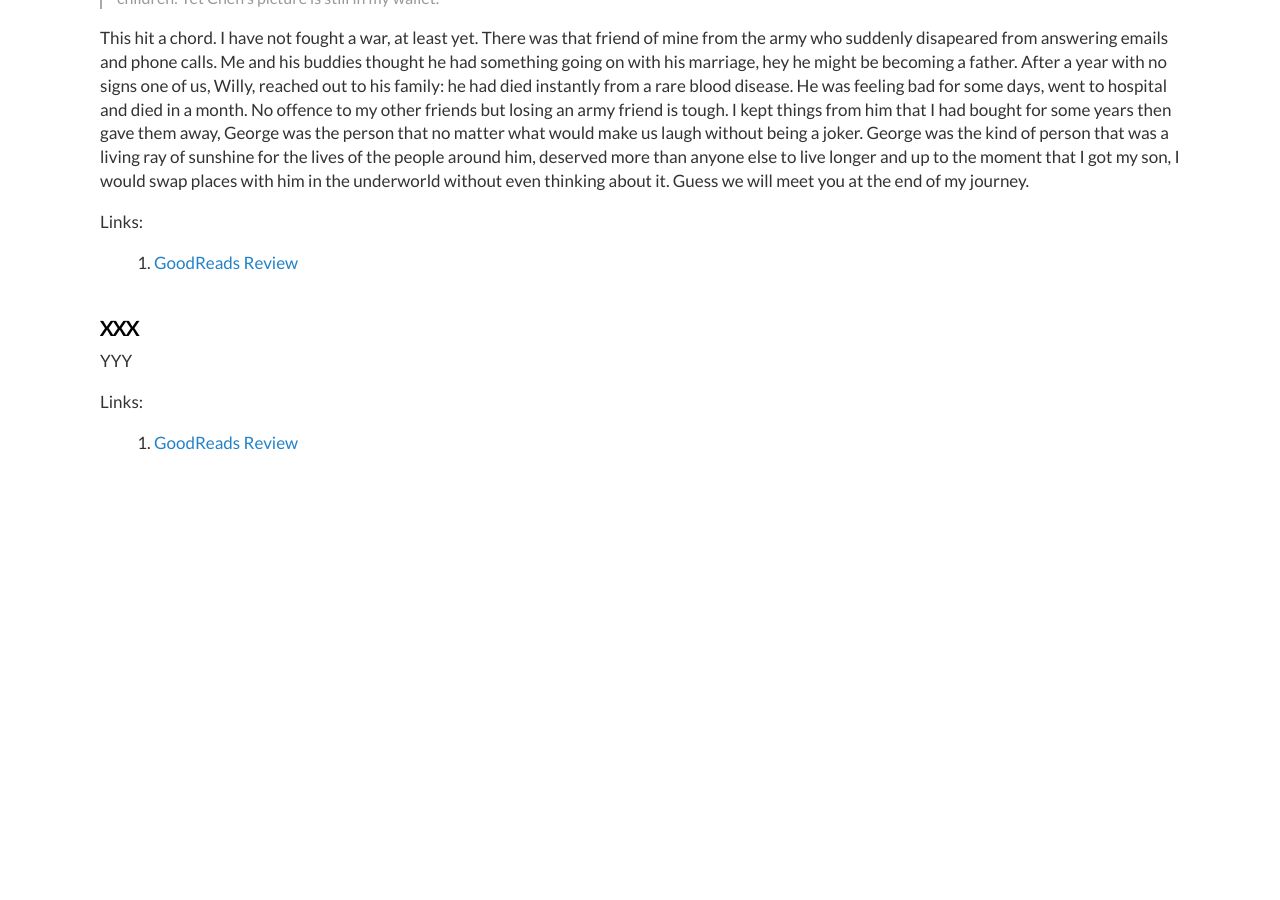
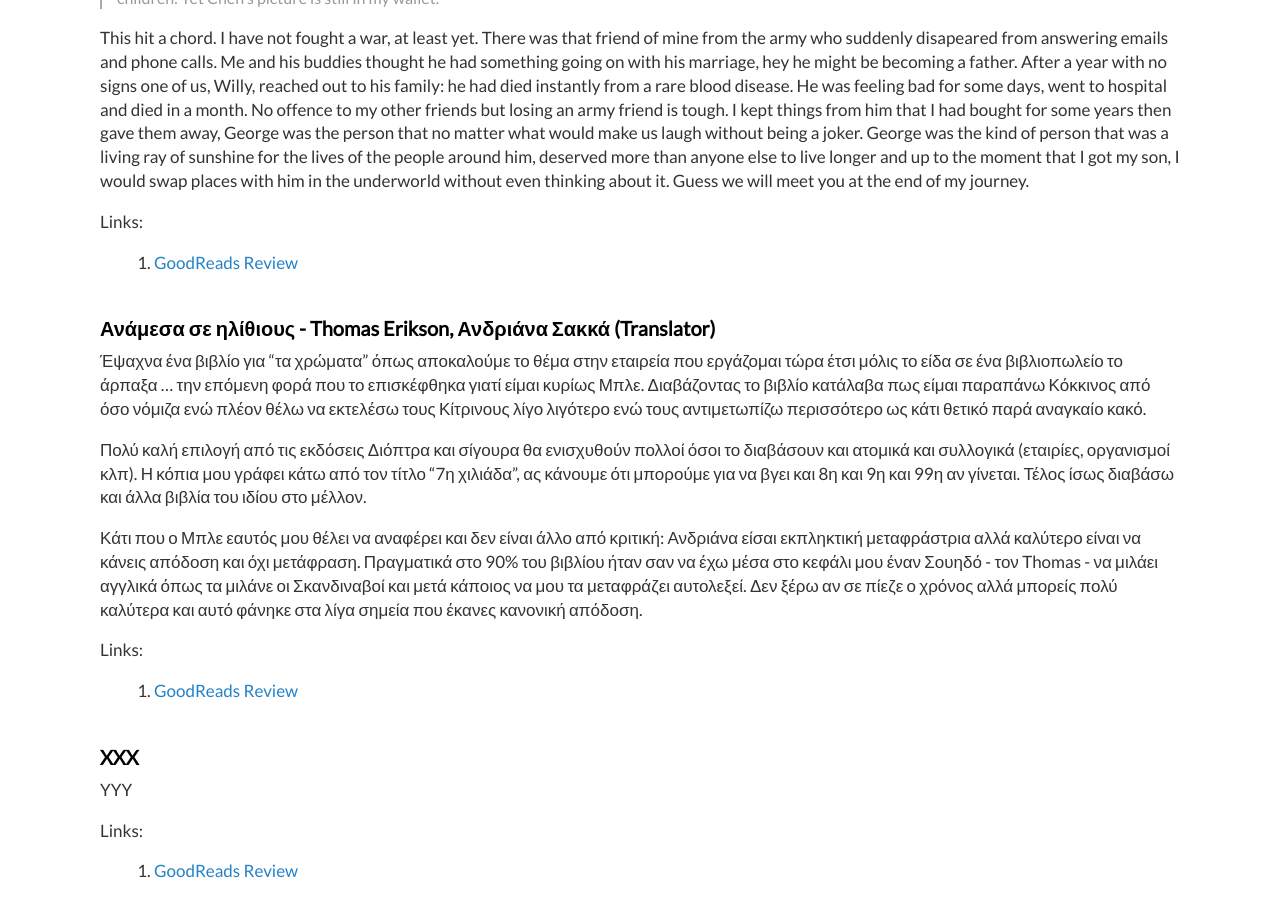
Before and after one commit to dimitrismistriotis/dimitrismistriotis.github.io, a Jekyll site: the page built from _posts/2020-01-13-books_of_2020.md, in a window 1280 px wide and 900 px high, scrolled down 4802 px. Built offline with Jekyll 4.4.1, drawn with Linux system fonts in a browser that asks for light colours; before the commit the page ends 5274 px from its top, so only the background shows below that.

Commit message:
Surrounded

```diff
--- a/_posts/2020-01-13-books_of_2020.md
+++ b/_posts/2020-01-13-books_of_2020.md
@@ -192,6 +192,18 @@ Links:
 
 1.  [GoodReads Review](https://www.goodreads.com/review/show/2444471372)
 
+## Ανάμεσα σε ηλίθιους -  Thomas Erikson, Ανδριάνα Σακκά (Translator)
+
+Έψαχνα ένα βιβλίο για "τα χρώματα" όπως αποκαλούμε το θέμα στην εταιρεία που εργάζομαι τώρα έτσι μόλις το είδα σε ένα βιβλιοπωλείο το άρπαξα ... την επόμενη φορά που το επισκέφθηκα γιατί είμαι κυρίως Μπλε. Διαβάζοντας το βιβλίο κατάλαβα πως είμαι παραπάνω Κόκκινος από όσο νόμιζα ενώ πλέον θέλω να εκτελέσω τους Κίτρινους λίγο λιγότερο ενώ τους αντιμετωπίζω περισσότερο ως κάτι θετικό παρά αναγκαίο κακό.
+
+Πολύ καλή επιλογή από τις εκδόσεις Διόπτρα και σίγουρα θα ενισχυθούν πολλοί όσοι το διαβάσουν και ατομικά και συλλογικά (εταιρίες, οργανισμοί κλπ). Η κόπια μου γράφει κάτω από τον τίτλο "7η χιλιάδα", ας κάνουμε ότι μπορούμε για να βγει και 8η και 9η και 99η αν γίνεται. Τέλος ίσως διαβάσω και άλλα βιβλία του ιδίου στο μέλλον.
+
+Κάτι που ο Μπλε εαυτός μου θέλει να αναφέρει και δεν είναι άλλο από κριτική: Ανδριάνα είσαι εκπληκτική μεταφράστρια αλλά καλύτερο είναι να κάνεις απόδοση και όχι μετάφραση. Πραγματικά στο 90% του βιβλίου ήταν σαν να έχω μέσα στο κεφάλι μου έναν Σουηδό - τον Thomas - να μιλάει αγγλικά όπως τα μιλάνε οι Σκανδιναβοί και μετά κάποιος να μου τα μεταφράζει αυτολεξεί. Δεν ξέρω αν σε πίεζε ο χρόνος αλλά μπορείς πολύ καλύτερα και αυτό φάνηκε στα λίγα σημεία που έκανες κανονική απόδοση.
+
+Links:
+
+1.  [GoodReads Review](https://www.goodreads.com/review/show/3502202037)
+
 ## XXX
 
 YYY
```
